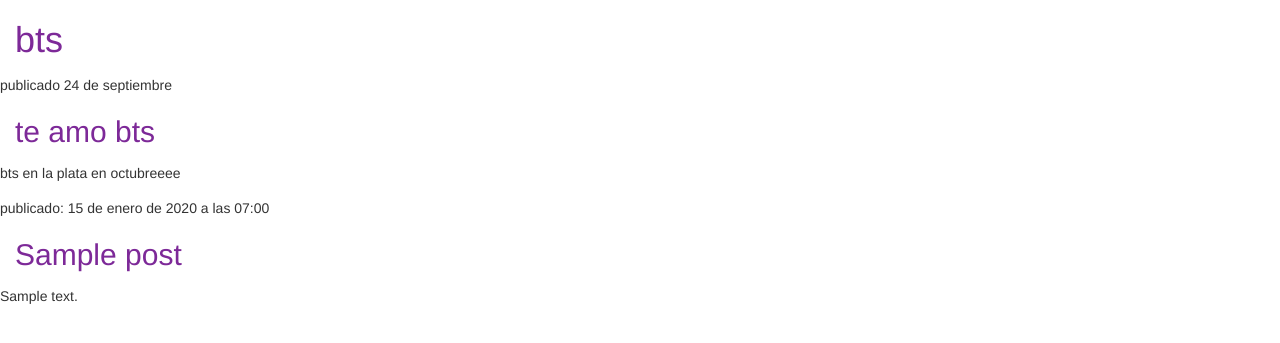
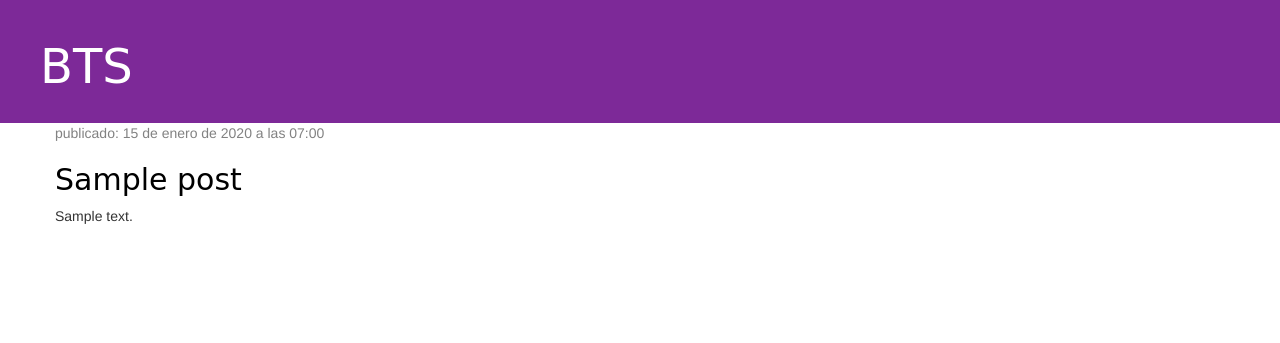
Before and after one commit to guadaatim/mi-primer-blog, a Django app: page / in a window 1280 px wide. Shown: the top 343 px of the page. Run offline with Django 5.2, Linux system fonts and the light colour scheme; tables that the repository leaves empty hold one stand-in row (values such as "Sample post"); some libraries are stand-ins or nearby versions.

Commit message:
cambios html  css

```diff
--- a/blog/static/css/blog.css
+++ b/blog/static/css/blog.css
@@ -1,9 +1,61 @@
-h1, h2 {
-    color: #7d2998;
-    padding-left: 15px;
+.page-header-custom {
+    background-color: #7d2998;
+    margin-top: 0;
+    padding: 20px 20px 20px 40px;
 }
 
-p {
-    margin-top: 15px;
-    margin-bottom: 15px;
+.page-header-custom h1,
+.page-header-custom h1 a,
+.page-header-custom h1 a:visited {
+    color: #ffffff !important;
+    font-size: 36pt;
+    text-decoration: none !important;
 }
+
+/* Margen del contenedor */
+.content {
+    margin-left: 40px;
+}
+
+/* Tipografía de títulos */
+h1, h2, h3, h4 {
+    font-family: 'Lobster', cursive;
+}
+
+/* Fecha y botones */
+.date {
+    color: #828282;
+}
+
+.save {
+    float: right;
+}
+
+.post-form textarea, .post-form input {
+    width: 100%;
+}
+
+.top-menu, .top-menu:hover, .top-menu:visited {
+    color: #ffffff;
+    float: right;
+    font-size: 26pt;
+    margin-right: 20px;
+}
+
+/* Estilo de los posts */
+.post {
+    margin-bottom: 70px;
+}
+
+/* Para que los títulos de los posts NO salgan azules */
+.post h2,
+.post h2 a,
+.post h2 a:visited,
+.post h2 a:active {
+    color: #000000 !important; /* Texto negro para los títulos de los posts */
+    text-decoration: none !important; /* Quita el subrayado azul */
+}
+
+.post h2 a:hover {
+    color: #7d2998 !important; /* Se pone violeta cuando pasas el mouse por encima */
+}
--- a/blog/templates/blog/post_list.html
+++ b/blog/templates/blog/post_list.html
@@ -11,26 +11,24 @@
 </head>
 
 <body>
-    <div>
-        <h1>bts</h1>
+    <div class="page-header-custom">
+        <h1><a href="/">BTS</a></h1>
     </div>
 
-    <div>
-        <p>publicado 24 de septiembre</p>
-        <h2>te amo bts</h2>
-        <p>bts en la plata en octubreeee</p>
-    </div>
-
-    <div>
-        {% for post in posts %}
-        <div>
-            <p> publicado: {{ post.published_date }}</p>
-            <h2>{{ post.title }}</h2>
-            <p>{{ post.text|linebreaksbr }}</p>
+    <div class="content container">
+        <div class="row">
+            <div class="col-md-8">
+                {% for post in posts %}
+                    <div class="post">
+                        <div class="date">
+                            <p>publicado: {{ post.published_date }}</p>
+                        </div>
+                        <h2><a href="">{{ post.title }}</a></h2>
+                        <p>{{ post.text|linebreaksbr }}</p>
+                    </div>
+                {% endfor %}
+            </div>
         </div>
-        {% empty %}
-            <p>No hay publicaciones</p>
-        {% endfor %}
     </div>
 </body>
 </html>
```
